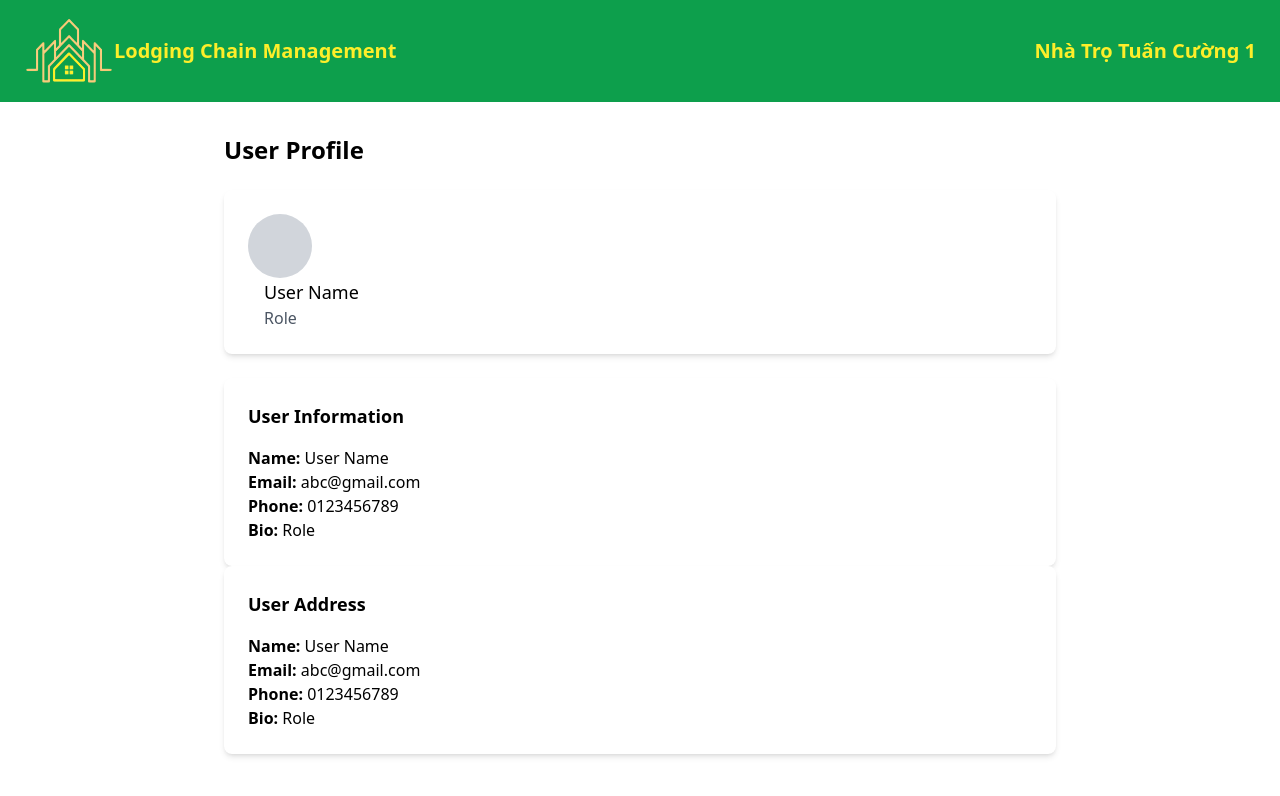
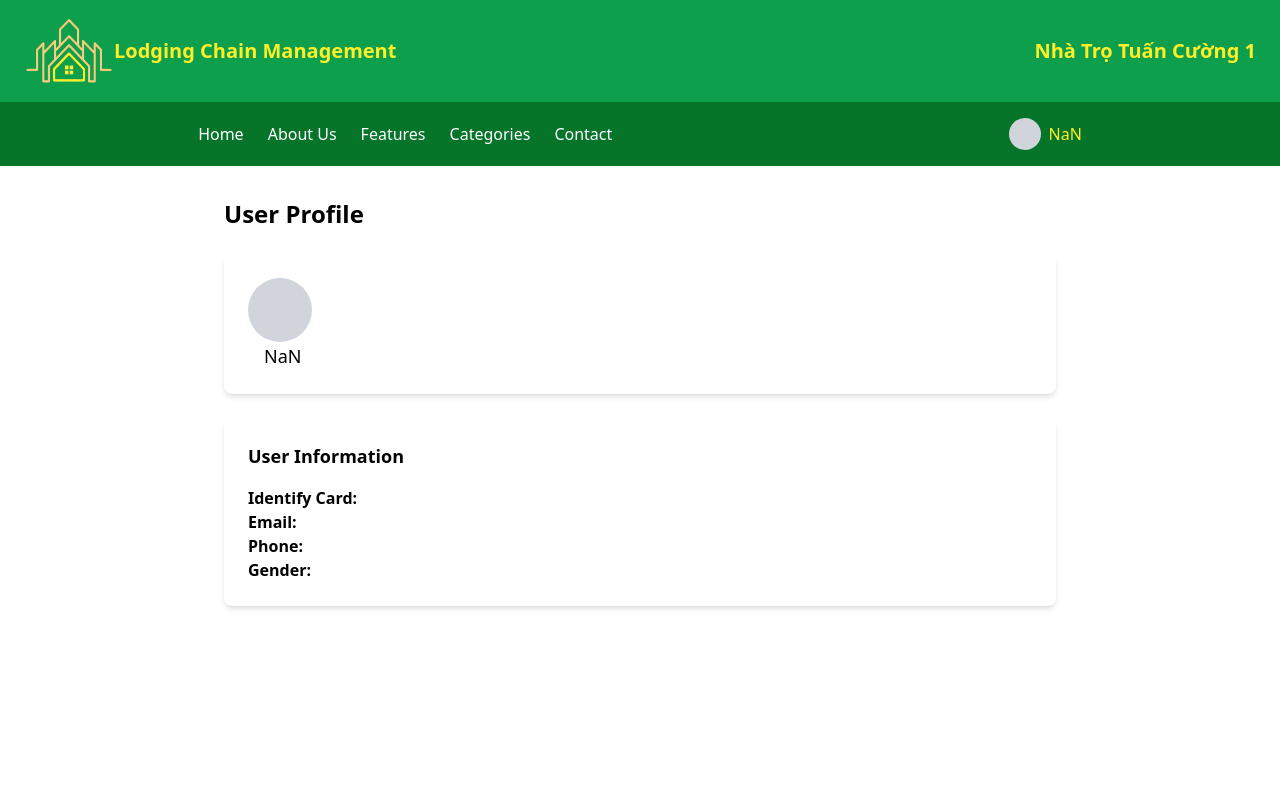
Before and after one commit to AnhLT1908/WDP301-Group-6, a React (Create React App) app in the folder fe/: page /user-profile in a window 1280 px wide. Shown: the top 796 px of the page. Built offline with nearby package versions, Linux system fonts and the light colour scheme.

Commit message:
On fixxing User Profile

```diff
--- a/fe/src/components/layout/Header.jsx
+++ b/fe/src/components/layout/Header.jsx
@@ -85,7 +85,7 @@ function Header() {
             onClick={() => setDropdownOpen(!dropdownOpen)}
           >
             <div className="w-8 h-8 bg-gray-300 rounded-full"></div>
-            <span className="text-[#FDEE2A]">{user?.name}</span>
+            <span className="text-[#FDEE2A]">{user?.firstName + user?.lastName}</span>
           </div>
         {dropdownOpen && (
           <div className="absolute right-0 mt-2 w-48 bg-white text-black rounded shadow-lg z-50">
--- a/fe/src/page/UserProfile.jsx
+++ b/fe/src/page/UserProfile.jsx
@@ -1,27 +1,32 @@
-import React from "react";
+import React, { useState, useEffect, use } from "react";
 import logo from "../assets/images/logo1_noText.png";
+import Header from "../components/layout/Header";
+import axios from "axios";
 
 export default function UserProfile() {
+  const [user, setUser] = useState(null);
+  useEffect(() => {
+    const fetchUser = async () => {
+      try{
+         const userData = localStorage.getItem("user")
+         if(!userData){
+          console.log("No user data found");
+          return
+         }
+         setUser(JSON.parse(userData));
+
+
+      }catch(err){
+        console.error("Error fetching user data:", err)
+      }
+    }
+
+    fetchUser();
+  }, []);
+
   return (
     <div>
-      <header>
-        <div className="bg-[#0D9F4C] py-4">
-          <div className="max-w-7xl mx-auto px-6 flex items-center justify-between">
-            <div className="flex items-center text-white">
-              <img src={logo} className="w-[90px] h-[70px]" alt="Logo" />
-              <span className="font-bold text-xl text-[#FDEE2A]">
-                Lodging Chain Management
-              </span>
-            </div>
-
-            <div className="flex items-center space-x-2 relative">
-              <span className="font-bold text-xl text-[#FDEE2A]">
-                Nhà Trọ Tuấn Cường 1
-              </span>
-            </div>
-          </div>
-        </div>
-      </header>
+      <Header/>
 
       <div className="max-w-4xl mx-auto p-8">
         <h1 className="text-2xl font-bold mb-6">User Profile</h1>
@@ -29,27 +34,27 @@ export default function UserProfile() {
           <div>
             <div className="w-16 h-16 bg-gray-300 rounded-full flex-shrink-0"></div> {/* Avatar */}
             <div className="ml-4">
-              <p className="text-lg font-medium">User Name</p>
-              <p className="text-gray-600">Role</p>
+              <p className="text-lg font-medium">{user?.firstName + user?.lastName}</p>
+              <p className="text-gray-600">{user?.accountType}</p>
             </div>
           </div>
         </div>
 
         <div className="bg-white rounded-lg shadow-md p-6">
           <h2 className="text-lg font-bold mb-4">User Information</h2>
-          <p><strong>Name:</strong> User Name</p>
-          <p><strong>Email:</strong> abc@gmail.com</p>
-          <p><strong>Phone:</strong> 0123456789</p>
-          <p><strong>Bio:</strong> Role</p>
+          <p><strong>Identify Card:</strong> {user?.identityCard}</p>
+          <p><strong>Email:</strong> {user?.email}</p>
+          <p><strong>Phone:</strong> {user?.phone}</p>
+          <p><strong>Gender:</strong> {user?.gender}</p>
         </div>
 
-        <div className="bg-white rounded-lg shadow-md p-6">
+        {/* <div className="bg-white rounded-lg shadow-md p-6">
           <h2 className="text-lg font-bold mb-4">User Address</h2>
           <p><strong>Name:</strong> User Name</p>
           <p><strong>Email:</strong> abc@gmail.com</p>
           <p><strong>Phone:</strong> 0123456789</p>
           <p><strong>Bio:</strong> Role</p>
-        </div>
+        </div> */}
       </div>
     </div>
   );
```
